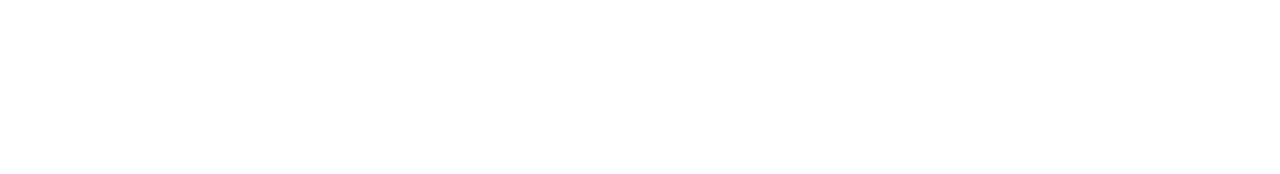
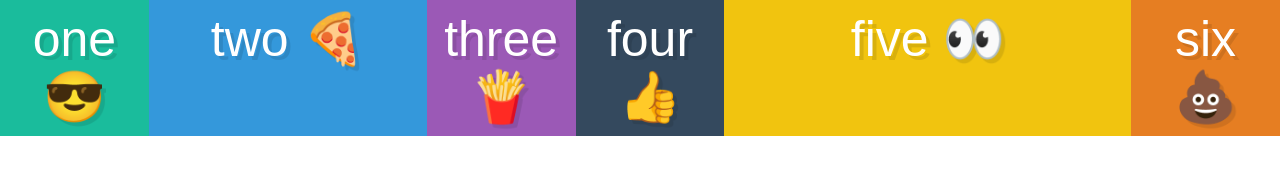
Before and after one commit to leogsouza/learn-flexbox, a plain HTML site: page flexbox-sizing/index.html in a window 1280 px wide. Drawn offline with Linux system fonts and the light colour scheme.

Commit message:
Finish flexbox-sizing tutorial

```diff
--- a/flexbox-sizing/index.html
+++ b/flexbox-sizing/index.html
@@ -3,8 +3,16 @@
 <head>
   <meta charset="UTF-8">
   <title>Flexbox Tutorial - Sizing</title>
+  <link rel="stylesheet" href="style.css">
 </head>
 <body>
-
+  <div class="container">
+    <div class="box box1">one 😎</div>
+    <div class="box box2">two 🍕</div>
+    <div class="box box3">three 🍟</div>
+    <div class="box box4">four 👍</div>
+    <div class="box box5">five 👀</div>
+    <div class="box box6">six 💩</div>
+  </div>
 </body>
 </html>
--- a/flexbox-sizing/style.css
+++ b/flexbox-sizing/style.css
@@ -28,3 +28,16 @@ input[type=reset],input[type=submit]{-webkit-appearance:button;cursor:pointer;}b
 .box10 { background:#16a085;}
 
 /* Flexbox styles starts here */
+.container {
+  display: flex;
+}
+
+.box {
+  flex: 1;
+}
+.box2 {
+  flex: 2;
+}
+.box5 {
+  flex: 3
+}
```
